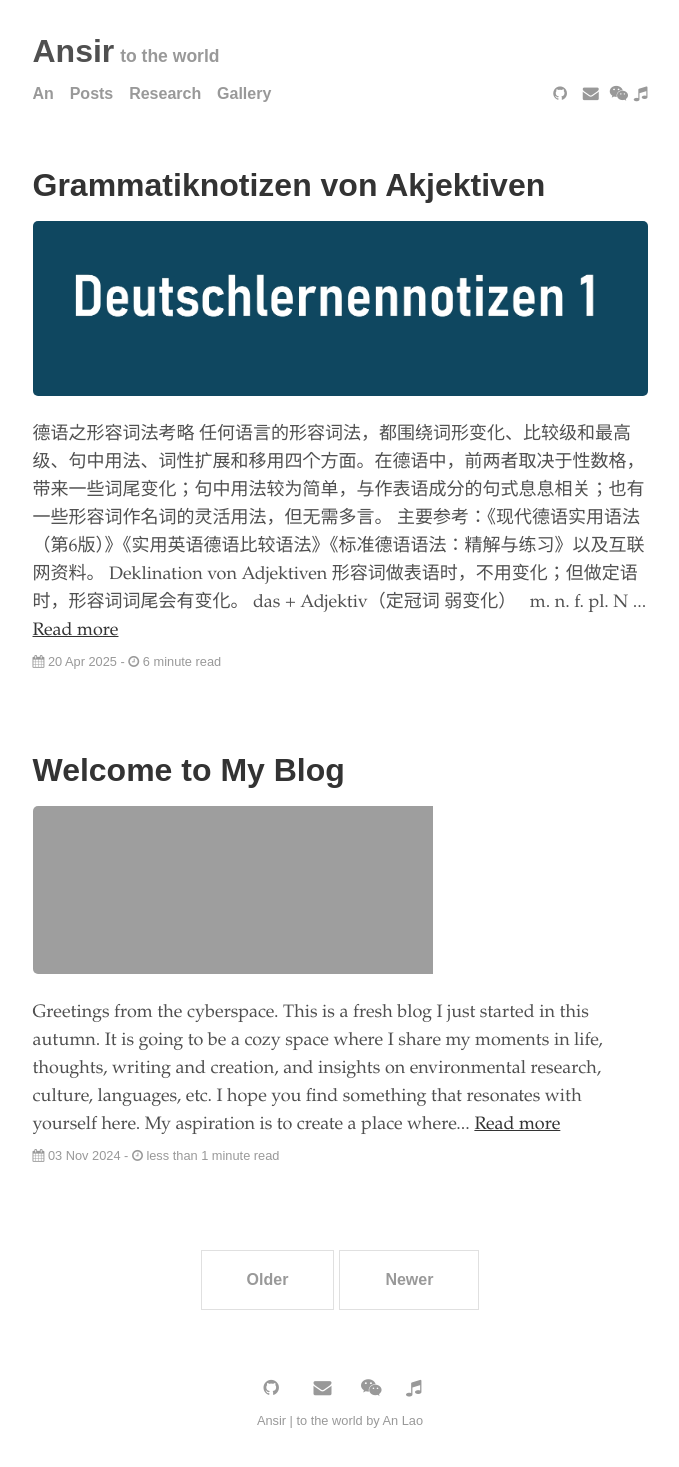
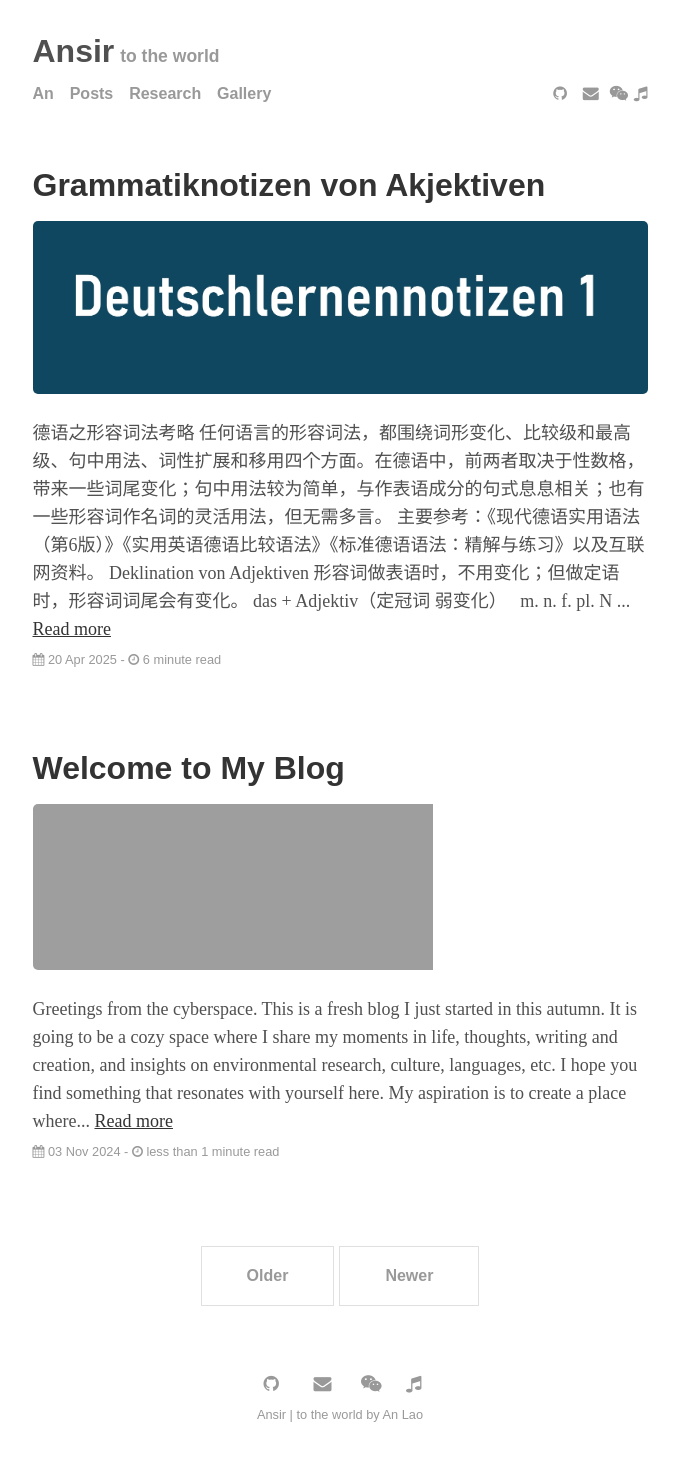
Before and after one commit to D093gg/D093gg.github.io, a Jekyll site: the page built from index.html, in a window 1280 px wide. Shown: the whole page, without its empty margins (300-979 px from the left). Built offline with Jekyll 4.4.1, drawn with Linux system fonts in a browser that asks for light colours; the list of posts is cut into pages by our own code.

Commit message:
Update main.scss

```diff
--- a/assets/css/main.scss
+++ b/assets/css/main.scss
@@ -2,7 +2,7 @@
 ---
 
 $sans-serif-font-family: "Lato regular", sans-serif;
-$serif-font-family:      "Garamond", "Times New Roman", serif;
+$serif-font-family:      "Source serif", "Times New Roman", serif;
 $code-font-family:       "Source Code Pro", monospace;
 
 $body-color:             #505050;
@@ -15,7 +15,7 @@ $dark-gray-color:        #333;
 $light-gray-color:       #999;
 $extra-light-gray-color: #ccc;
 
-$container-responsive-width: 768px;
+$container-responsive-width: 900px;
 $elements-responsive-width:  30em;
 
 $icon-transition-time: .5s;
```
